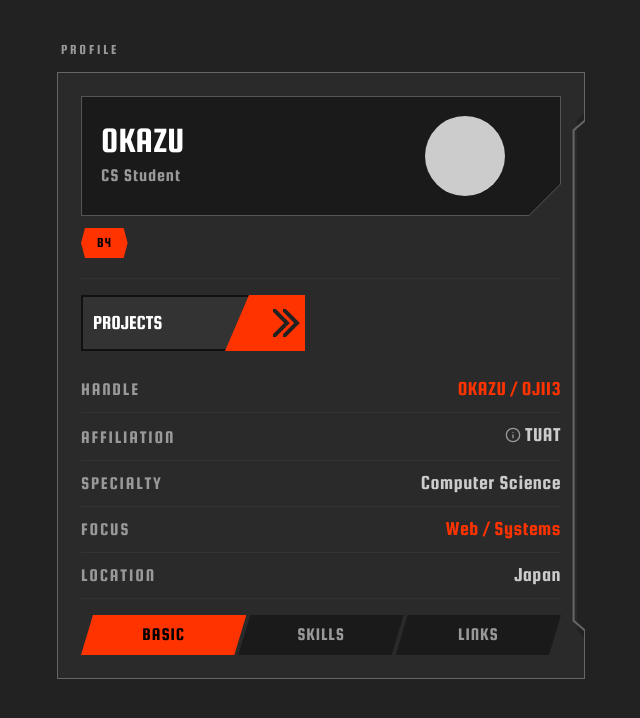
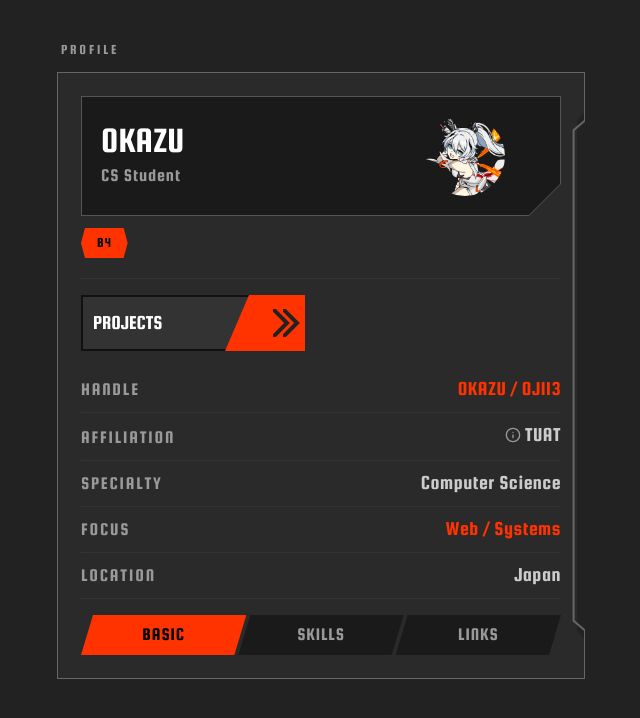
Before and after one commit to OJII3/ojii3.dev, a React (Vite) app: page / in a window 1280 px wide. Shown: the top 718 px of the page, without its empty margins (319-959 px from the left). Built offline with nearby package versions, Linux system fonts and the light colour scheme.

Commit message:
feat: プロフィールアバターに画像を設定

```diff
--- a/src/components/profile-panel.tsx
+++ b/src/components/profile-panel.tsx
@@ -137,7 +137,11 @@ export function ProfilePanel() {
                   </p>
                 </div>
                 {/* Avatar circle */}
-                <div className="w-avatar lg:w-[5rem] h-avatar lg:h-[5rem] rounded-full bg-text-sub mr-14 shrink-0" />
+                <img
+                  src="/images/avatar.png"
+                  alt="Avatar"
+                  className="w-avatar lg:w-[5rem] h-avatar lg:h-[5rem] rounded-full object-cover mr-14 shrink-0"
+                />
               </div>
             </div>
 
```
Also changed, not shown: public/images/avatar.png (added).
